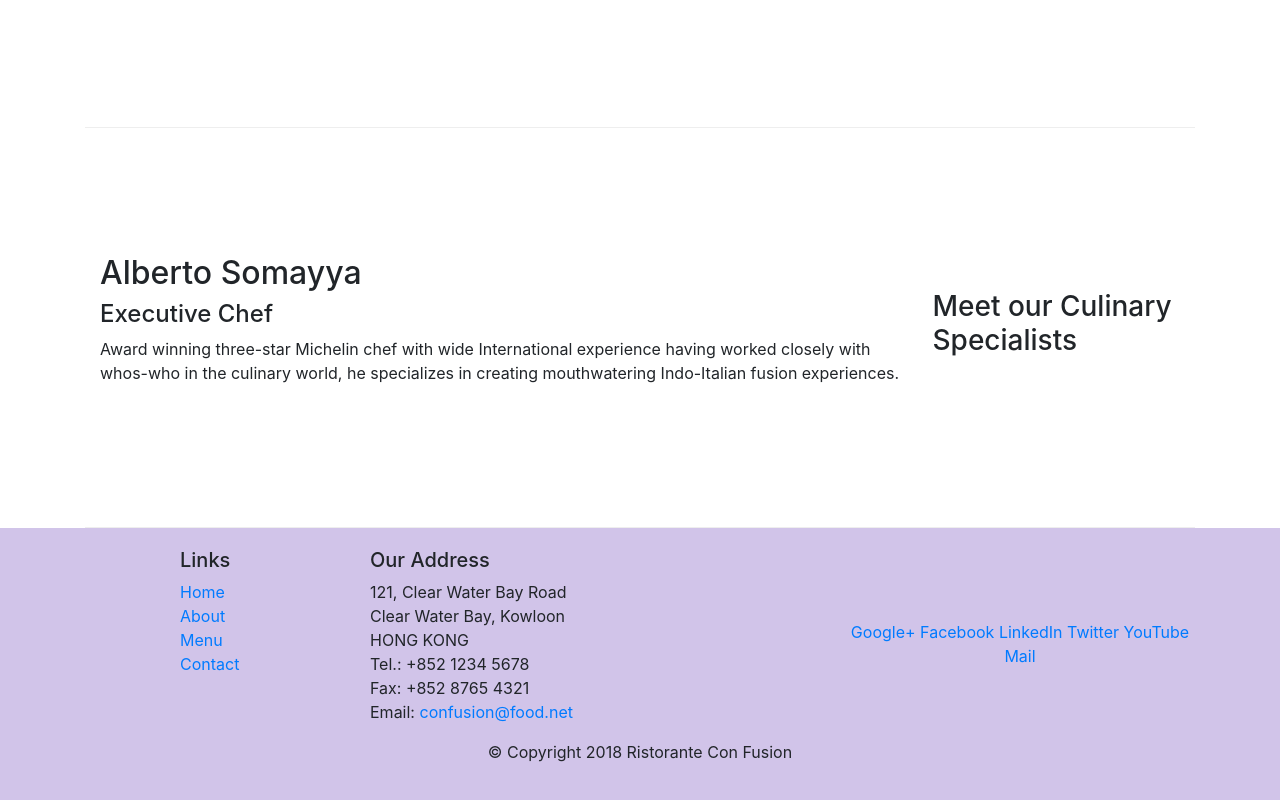
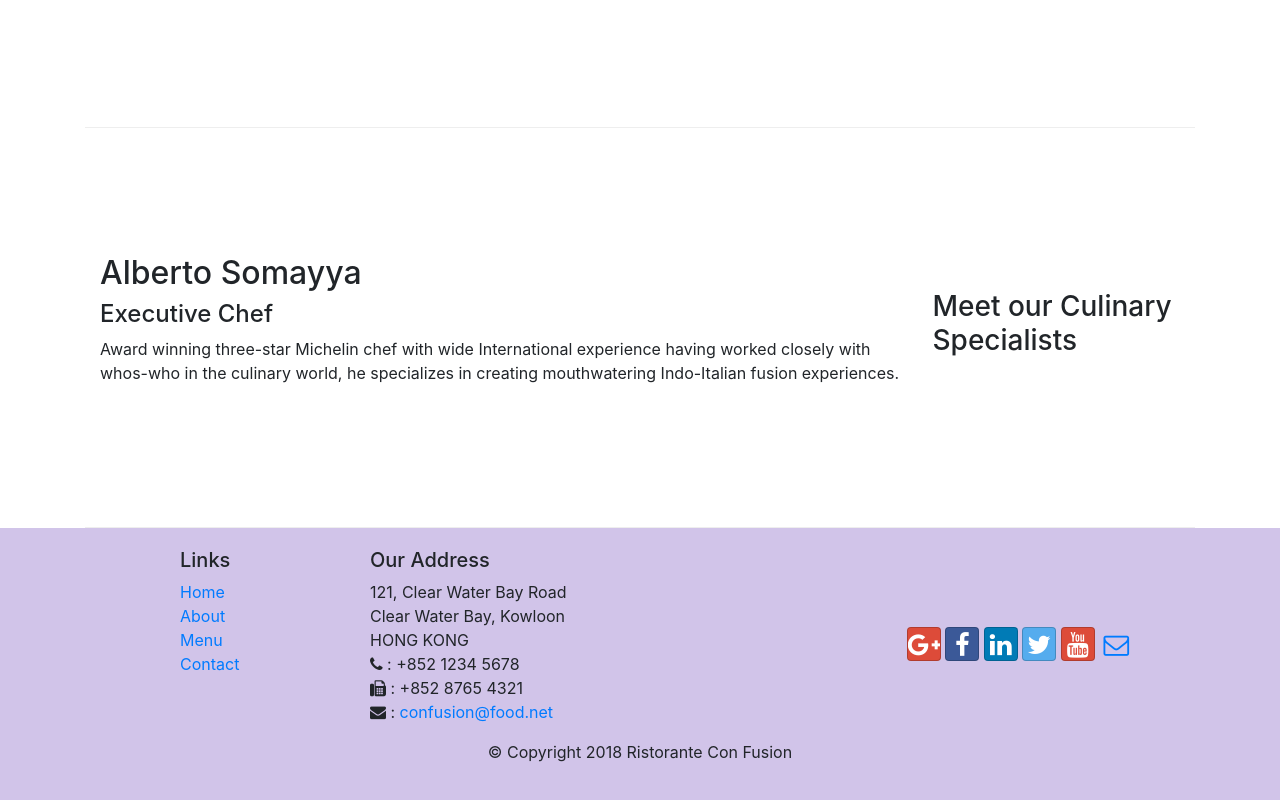
Before and after one commit to NotTheRealNarik/Full-Stack-Web-Development-with-React, a website: page index.html in a window 1280 px wide. Shown: the part 982-1782 px from the top of the page. Drawn offline with nearby package versions, Linux system fonts and the light colour scheme.

Commit message:
Icon Fonts

```diff
--- a/index.html
+++ b/index.html
@@ -9,6 +9,8 @@
 
       <!-- Bootstrap CSS -->
       <link rel="stylesheet" href="node_modules/bootstrap/dist/css/bootstrap.min.css">
+      <link rel="stylesheet" href="node_modules/font-awesome/css/font-awesome.min.css"> <!-- Install using npm-->
+      <link rel="stylesheet" href="node_modules/bootstrap-social/bootstrap-social.css"> <!-- Install using npm-->
       <link rel="stylesheet" href="css/styles.css">
     <title>Ristorante Con Fusion</title>
 </head>
@@ -23,10 +25,10 @@
                 <!--unordered list-->
             <div class="collapse navbar-collapse" id="Navbar">
                 <ul class="navbar-nav mr-auto"> <!-- navbar-nav is used to setup more links to navigation bar--> <!--mr-auto pushes the content to the very left-->
-                    <li class="nav-item active"><a class="nav-link" href="#"> Home </a></li> <!--active lets us highlight the test-->
-                    <li class="nav-item"><a class="nav-link" href="./aboutus.html"> About </a></li>
-                    <li class="nav-item"><a class="nav-link" href="#"> Menu </a></li>
-                    <li class="nav-item"><a class="nav-link" href="#"> Contact </a></li>
+                    <li class="nav-item active"><a class="nav-link" href="#"><span class="fa fa-home fa-lg"></span> Home </a></li> <!--active lets us highlight the test-->
+                    <li class="nav-item"><a class="nav-link" href="./aboutus.html"><span class="fa fa-info fa-lg"></span> About </a></li>
+                    <li class="nav-item"><a class="nav-link" href="#"><span class="fa fa-list fa-lg"></span> Menu </a></li>
+                    <li class="nav-item"><a class="nav-link" href="#"><span class="fa fa-address-card fa-lg"></span> Contact </a></li>
                 </ul>
             </div>
 
@@ -104,19 +106,19 @@
 		              121, Clear Water Bay Road<br>
 		              Clear Water Bay, Kowloon<br>
 		              HONG KONG<br>
-		              Tel.: +852 1234 5678<br>
-		              Fax: +852 8765 4321<br>
-		              Email: <a href="mailto:confusion@food.net">confusion@food.net</a>
+		              <i class="fa fa-phone"></i>    : +852 1234 5678<br>
+		              <i class="fa fa-fax"></i> : +852 8765 4321<br>
+		              <i class="fa fa-envelope"></i> : <a href="mailto:confusion@food.net">confusion@food.net</a>
 		           </address>
                 </div>
                 <div class="col-12 col-sm-4 align-self-center">
                     <div class="text-center" >
-                        <a href="http://google.com/+">Google+</a>
-                        <a href="http://www.facebook.com/profile.php?id=">Facebook</a>
-                        <a href="http://www.linkedin.com/in/">LinkedIn</a>
-                        <a href="http://twitter.com/">Twitter</a>
-                        <a href="http://youtube.com/">YouTube</a>
-                        <a href="mailto:">Mail</a>
+                        <a class="btn btn-social-icon btn-google" href="http://google.com/+"><i class="fa fa-google-plus"></i></a>
+                        <a class="btn btn-social-icon btn-facebook" href="http://www.facebook.com/profile.php?id="><i class="fa fa-facebook"></i></a>
+                        <a class="btn btn-social-icon btn-linkedin" href="http://www.linkedin.com/in/"><i class="fa fa-linkedin"></i></a>
+                        <a class="btn btn-social-icon btn-twitter" href="http://twitter.com/"><i class="fa fa-twitter"></i></a>
+                        <a class="btn btn-social-icon btn-google" href="http://youtube.com/"><i class="fa fa-youtube"></i></a>
+                        <a class="btn btn-social-icon" href="mailto:"><i class="fa fa-envelope-o"></i></a>
                     </div>
                 </div>
            </div>
```
Also changed, not shown: aboutus.html (+15 -13 lines).
